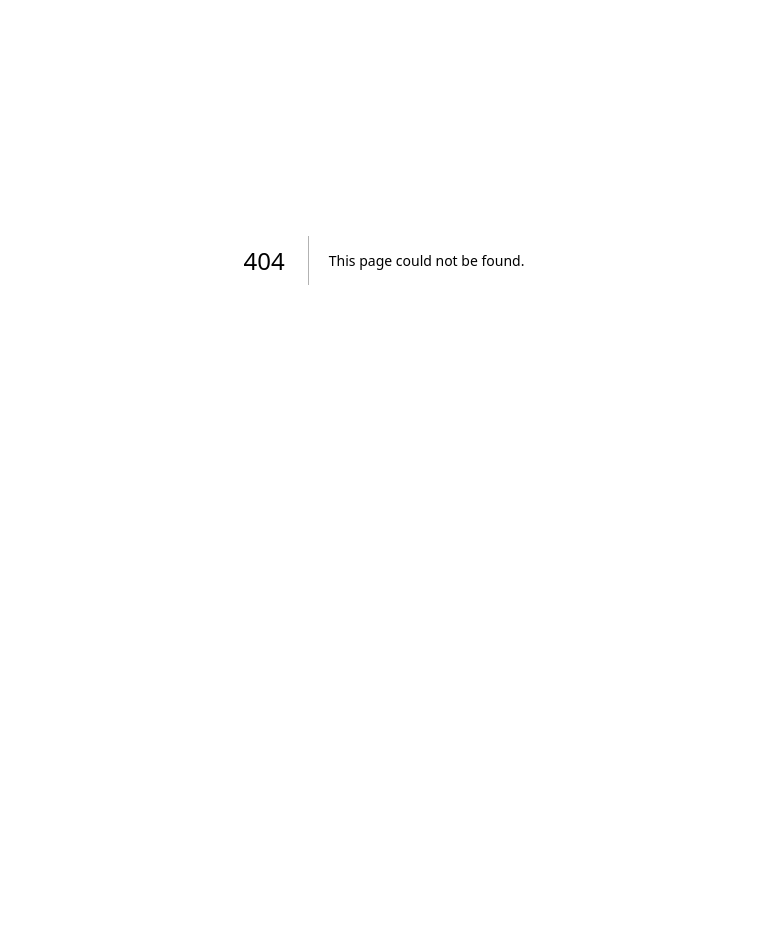
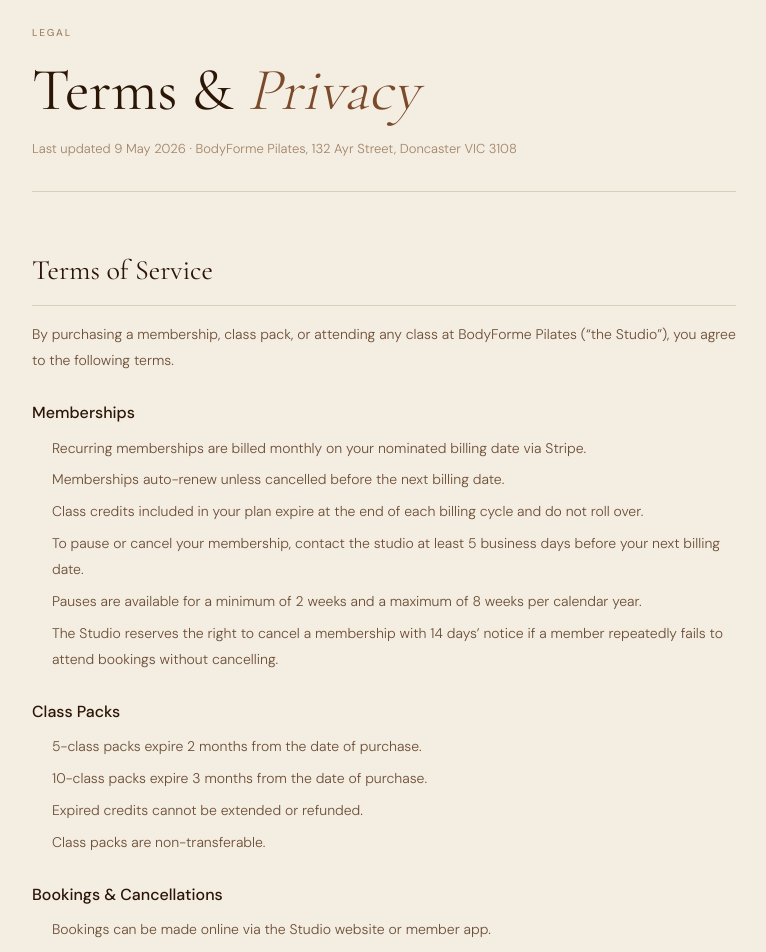
Before and after one commit to jeromeanoel-tech/bodyforme, a Next.js app: page /terms in a window 1280 px wide. Before the commit this address had no page. Shown: the part 140-1092 px from the top of the page, without its empty margins (256-1022 px from the left). Before the commit the page ends 800 px from the top, so only its background shows below. Built offline with nearby package versions, Linux system fonts and the light colour scheme.

Commit message:
Add Terms & Privacy page
Co-Authored-By: Claude Sonnet 4.6 <noreply@anthropic.com>

```diff
--- /dev/null
+++ b/app/terms/page.tsx
@@ -0,0 +1,167 @@
+import SiteHeader from '@/components/SiteHeader'
+import SiteFooter from '@/components/SiteFooter'
+
+export const metadata = {
+  title: 'Terms & Privacy | BodyForme Pilates',
+  description: 'Terms and conditions and privacy policy for BodyForme Pilates Studio, Doncaster.',
+}
+
+const LAST_UPDATED = '9 May 2026'
+
+function Section({ title, children }: { title: string; children: React.ReactNode }) {
+  return (
+    <section style={{ marginBottom: 48 }}>
+      <h2 style={{ fontFamily: 'var(--font-cormorant)', fontSize: 28, fontWeight: 400, color: 'var(--esp)', marginBottom: 16, paddingBottom: 12, borderBottom: '1px solid var(--rule)' }}>
+        {title}
+      </h2>
+      <div style={{ fontSize: 14, fontWeight: 300, color: 'var(--mid)', lineHeight: 1.85 }}>
+        {children}
+      </div>
+    </section>
+  )
+}
+
+function P({ children }: { children: React.ReactNode }) {
+  return <p style={{ marginBottom: 14 }}>{children}</p>
+}
+
+function Ul({ items }: { items: string[] }) {
+  return (
+    <ul style={{ paddingLeft: 20, marginBottom: 14 }}>
+      {items.map((item, i) => <li key={i} style={{ marginBottom: 6 }}>{item}</li>)}
+    </ul>
+  )
+}
+
+export default function TermsPage() {
+  return (
+    <div className="site-body">
+      <SiteHeader />
+
+      <div style={{ maxWidth: 800, margin: '0 auto', padding: '64px 48px 96px' }}>
+
+        {/* Header */}
+        <div style={{ marginBottom: 56, paddingBottom: 32, borderBottom: '1px solid var(--rule)' }}>
+          <div style={{ fontSize: 10, fontWeight: 500, letterSpacing: '0.18em', textTransform: 'uppercase', color: 'var(--muted)', marginBottom: 16 }}>
+            Legal
+          </div>
+          <h1 style={{ fontFamily: 'var(--font-cormorant)', fontSize: 'clamp(40px, 5vw, 60px)', fontWeight: 400, color: 'var(--esp)', lineHeight: 1.1, marginBottom: 16 }}>
+            Terms &amp; <em style={{ fontStyle: 'italic', fontWeight: 300, color: 'var(--brown)' }}>Privacy</em>
+          </h1>
+          <p style={{ fontSize: 13, color: 'var(--muted)', fontWeight: 300 }}>
+            Last updated {LAST_UPDATED} · BodyForme Pilates, 132 Ayr Street, Doncaster VIC 3108
+          </p>
+        </div>
+
+        {/* Terms of Service */}
+        <Section title="Terms of Service">
+          <P>By purchasing a membership, class pack, or attending any class at BodyForme Pilates (&ldquo;the Studio&rdquo;), you agree to the following terms.</P>
+
+          <h3 style={{ fontSize: 16, fontWeight: 500, color: 'var(--esp)', margin: '24px 0 8px' }}>Memberships</h3>
+          <Ul items={[
+            'Recurring memberships are billed monthly on your nominated billing date via Stripe.',
+            'Memberships auto-renew unless cancelled before the next billing date.',
+            'Class credits included in your plan expire at the end of each billing cycle and do not roll over.',
+            'To pause or cancel your membership, contact the studio at least 5 business days before your next billing date.',
+            'Pauses are available for a minimum of 2 weeks and a maximum of 8 weeks per calendar year.',
+            'The Studio reserves the right to cancel a membership with 14 days’ notice if a member repeatedly fails to attend bookings without cancelling.',
+          ]} />
+
+          <h3 style={{ fontSize: 16, fontWeight: 500, color: 'var(--esp)', margin: '24px 0 8px' }}>Class Packs</h3>
+          <Ul items={[
+            '5-class packs expire 2 months from the date of purchase.',
+            '10-class packs expire 3 months from the date of purchase.',
+            'Expired credits cannot be extended or refunded.',
+            'Class packs are non-transferable.',
+          ]} />
+
+          <h3 style={{ fontSize: 16, fontWeight: 500, color: 'var(--esp)', margin: '24px 0 8px' }}>Bookings &amp; Cancellations</h3>
+          <Ul items={[
+            'Bookings can be made online via the Studio website or member app.',
+            'Please cancel at least 2 hours before class to avoid a late cancel fee of $10.',
+            'No-shows forfeit the class credit and may incur a $15 no-show fee.',
+            'The Studio reserves the right to cancel or reschedule classes with reasonable notice.',
+          ]} />
+
+          <h3 style={{ fontSize: 16, fontWeight: 500, color: 'var(--esp)', margin: '24px 0 8px' }}>Free Trial</h3>
+          <Ul items={[
+            'One free trial class is available per person.',
+            'The free trial is non-transferable and has no cash value.',
+            'Misuse of the free trial offer may result in being charged the casual rate.',
+          ]} />
+
+          <h3 style={{ fontSize: 16, fontWeight: 500, color: 'var(--esp)', margin: '24px 0 8px' }}>Health &amp; Safety</h3>
+          <Ul items={[
+            'All classes take place in a heated studio. Please consult your doctor before attending if you have any medical conditions.',
+            'You attend classes at your own risk. The Studio is not liable for injury or illness arising from participation.',
+            'Please inform your instructor of any injuries or medical conditions before class.',
+            'Children under 16 are not permitted in class.',
+          ]} />
+
+          <h3 style={{ fontSize: 16, fontWeight: 500, color: 'var(--esp)', margin: '24px 0 8px' }}>Payments &amp; Refunds</h3>
+          <Ul items={[
+            'All prices are in Australian dollars (AUD) and include GST where applicable.',
+            'Membership fees are non-refundable once charged.',
+            'If a payment fails, your access may be suspended until the outstanding amount is cleared.',
+            'Refunds for class packs are issued at the Studio’s discretion for unused credits only.',
+          ]} />
+        </Section>
+
+        {/* Privacy Policy */}
+        <Section title="Privacy Policy">
+          <P>BodyForme Pilates is committed to protecting your personal information in accordance with the <em>Privacy Act 1988</em> (Cth) and the Australian Privacy Principles (APPs).</P>
+
+          <h3 style={{ fontSize: 16, fontWeight: 500, color: 'var(--esp)', margin: '24px 0 8px' }}>What we collect</h3>
+          <Ul items={[
+            'Name, email address and phone number when you register or book.',
+            'Payment information — processed and stored securely by Stripe. We do not store card or bank details directly.',
+            'Booking and attendance history.',
+            'Health information you voluntarily provide (e.g. injuries disclosed to instructors).',
+            'Device and usage data when you use the member app or website (e.g. IP address, browser type).',
+          ]} />
+
+          <h3 style={{ fontSize: 16, fontWeight: 500, color: 'var(--esp)', margin: '24px 0 8px' }}>How we use it</h3>
+          <Ul items={[
+            'To manage your membership and bookings.',
+            'To send booking confirmations, reminders and billing notifications.',
+            'To contact you about your account, class changes or promotions (you can opt out at any time).',
+            'To improve the Studio’s services and class scheduling.',
+          ]} />
+
+          <h3 style={{ fontSize: 16, fontWeight: 500, color: 'var(--esp)', margin: '24px 0 8px' }}>Who we share it with</h3>
+          <Ul items={[
+            'Stripe — for payment processing.',
+            'Wix — for booking management.',
+            'Resend — for transactional emails.',
+            'We do not sell your personal information to third parties.',
+          ]} />
+
+          <h3 style={{ fontSize: 16, fontWeight: 500, color: 'var(--esp)', margin: '24px 0 8px' }}>Your rights</h3>
+          <P>You may request access to, correction of, or deletion of your personal information at any time by emailing <a href="mailto:hello@bodyforme.com.au" style={{ color: 'var(--brown)', textDecoration: 'underline' }}>hello@bodyforme.com.au</a>. We will respond within 30 days.</P>
+
+          <h3 style={{ fontSize: 16, fontWeight: 500, color: 'var(--esp)', margin: '24px 0 8px' }}>Cookies</h3>
+          <P>The website and member app use cookies and local storage to maintain your login session. No third-party advertising cookies are used.</P>
+
+          <h3 style={{ fontSize: 16, fontWeight: 500, color: 'var(--esp)', margin: '24px 0 8px' }}>Security</h3>
+          <P>Passwords are stored using industry-standard bcrypt hashing. All data is transmitted over HTTPS. Payment data is handled exclusively by Stripe, which is PCI DSS Level 1 certified.</P>
+        </Section>
+
+        {/* Contact */}
+        <Section title="Contact">
+          <P>Questions about these terms or your privacy? Get in touch:</P>
+          <Ul items={[
+            'Email: hello@bodyforme.com.au',
+            'Address: 132 Ayr Street, Doncaster VIC 3108',
+            'Phone: (03) XXXX XXXX',
+          ]} />
+          <p style={{ marginTop: 24, fontSize: 13, color: 'var(--muted)', fontWeight: 300, lineHeight: 1.85 }}>
+            These terms are governed by the laws of Victoria, Australia. By using our services you agree to the exclusive jurisdiction of the Victorian courts.
+          </p>
+        </Section>
+
+      </div>
+
+      <SiteFooter />
+    </div>
+  )
+}
```
